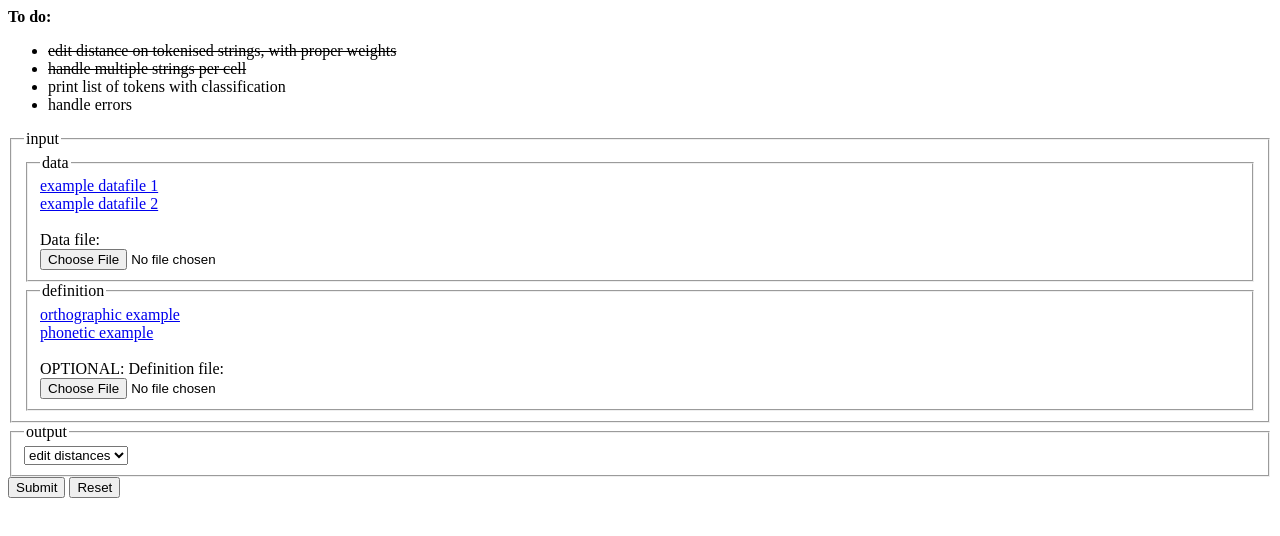
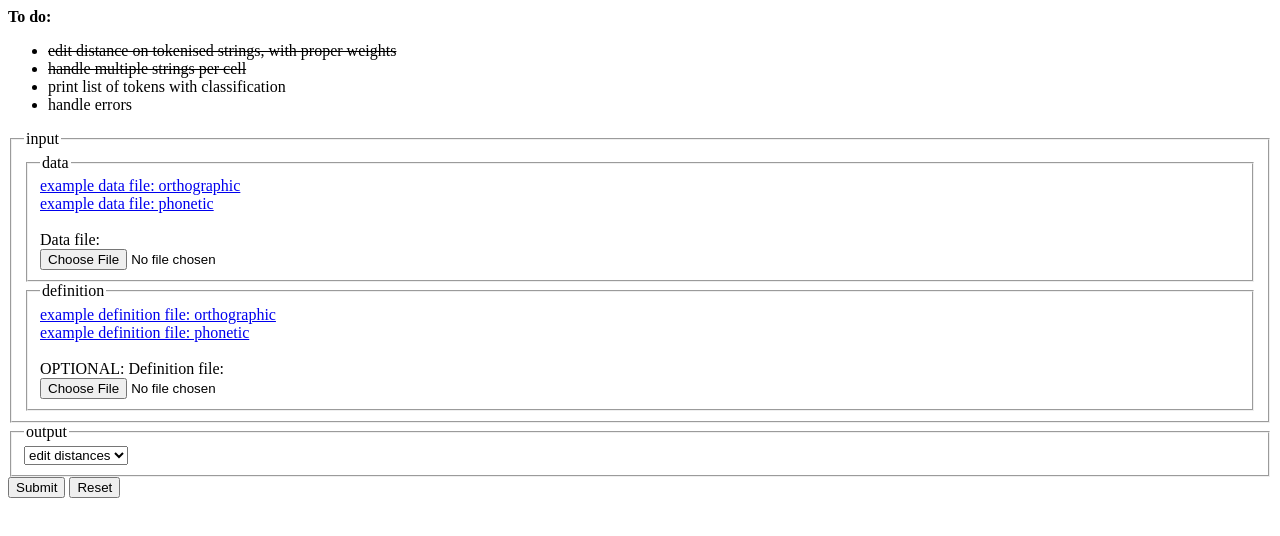
Before and after one commit to pebbe/edst, a plain HTML site: page index.html in a window 1280 px wide. Drawn offline with Linux system fonts and the light colour scheme.

Commit message:
test data

```diff
--- a/index.html
+++ b/index.html
@@ -17,15 +17,15 @@
 	<legend>input</legend>
 	<fieldset>
 	  <legend>data</legend>
-	  <a href="examples/example1.txt">example datafile 1</a><br>
-	  <a href="examples/example2.txt">example datafile 2</a><br>&nbsp;<br>
+	  <a href="examples/example-orthographic.txt">example data file: orthographic</a><br>
+	  <a href="examples/example-phonetic.txt">example data file: phonetic</a><br>&nbsp;<br>
 	  Data file:<br>
 	  <input type="file" name="data" size="40">
 	</fieldset>
 	<fieldset>
 	  <legend>definition</legend>
-	  <a href="examples/orthographic.txt">orthographic example</a><br>
-	  <a href="examples/phonetic.txt">phonetic example</a><br>&nbsp;<br>
+	  <a href="examples/orthographic.txt">example definition file: orthographic</a><br>
+	  <a href="examples/phonetic.txt">example definition file: phonetic</a><br>&nbsp;<br>
 	  OPTIONAL: Definition file:<br>
 	  <input type="file" name="def" size="40">
 	</fieldset>
```
Also changed, not shown: examples/definition-orthographic.txt (renamed from examples/orthographic.txt), examples/definition-phonetic.txt (renamed from examples/phonetic.txt), examples/example-orthographic.txt (renamed from examples/example2.txt), examples/example-phonetic.txt (renamed from examples/example1.txt), examples/test-multi.txt (renamed from examples/test.txt), examples/test-phonetic.txt.
